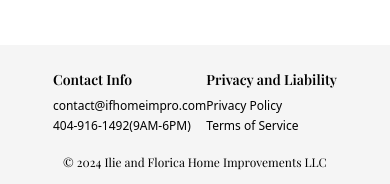
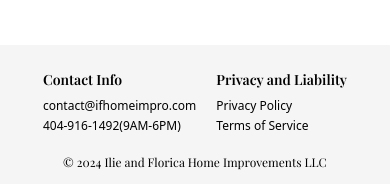
Before and after one commit to rrecalo/if-home-impro, a React (Create React App) app: page / in a window 390 px wide. Shown: the part 3435-3619 px from the top of the page. Built offline with nearby package versions, Linux system fonts and the light colour scheme; a web font is replaced by a local one.

Commit message:
Adjust gap between contact and privacy info in footer

```diff
--- a/src/Components/Footer.jsx
+++ b/src/Components/Footer.jsx
@@ -9,7 +9,7 @@
 
 
         <div className='lg:w-3/12 w:6/12 h-4/6 flex flex-col'>
-            <div className='flex flex-row items-start justify-between'>
+            <div className='flex flex-row items-start gap-5 sm:gap-0 justify-between'>
                 <div className='flex flex-col items-start justify-start '>
                     <div className='text-sm pfd font-semibold pb-2'>Contact Info</div>
                     <div className='text-xs pb-1 font-light'>contact@ifhomeimpro.com</div>
```
